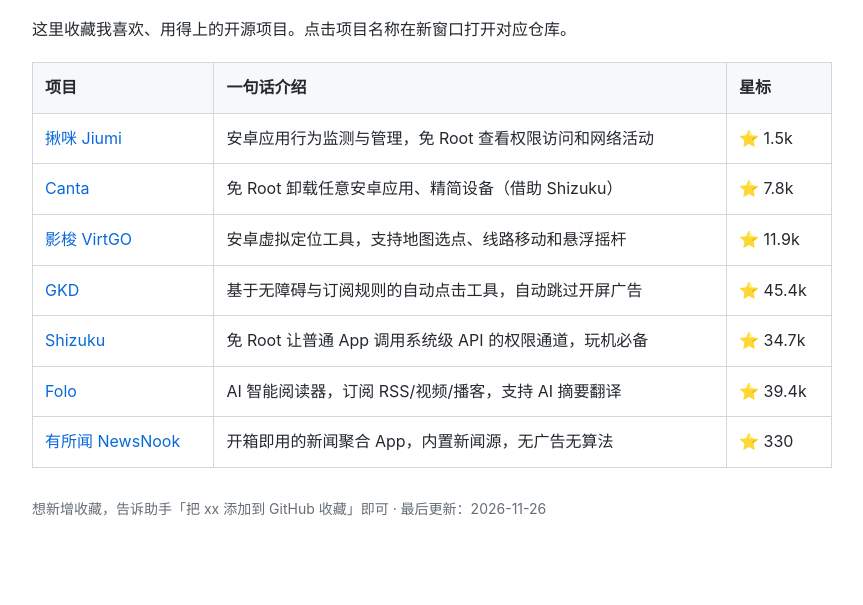
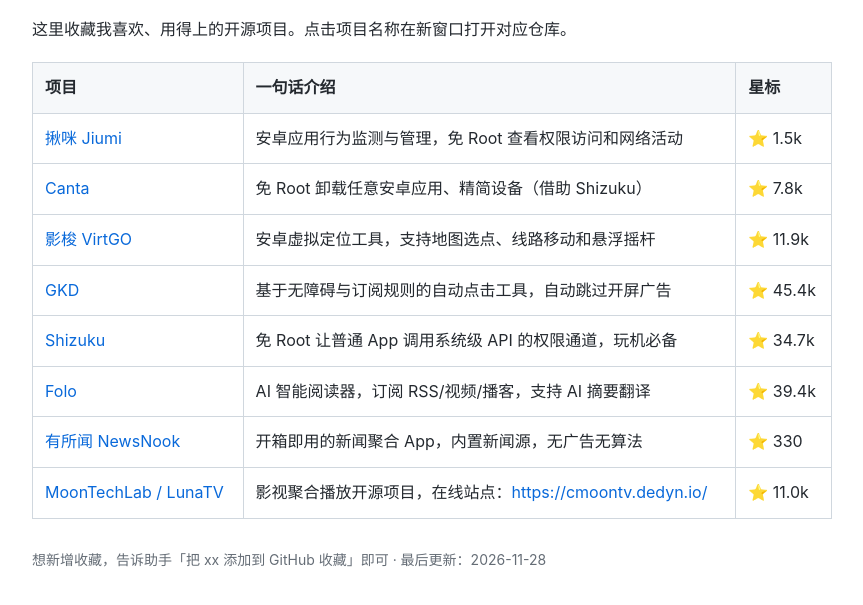
Before and after one commit to dboy365/github-favorites, a plain HTML site: page index.html in a window 1280 px wide. Shown: the part 107-712 px from the top of the page, without its empty margins (208-1071 px from the left). Drawn offline with Linux system fonts and the light colour scheme.

Commit message:
添加 MoonTechLab/LunaTV 到收藏页

```diff
--- a/index.html
+++ b/index.html
@@ -58,8 +58,13 @@
                 <td>开箱即用的新闻聚合 App，内置新闻源，无广告无算法</td>
                 <td>⭐ 330</td>
             </tr>
+            <tr>
+                <td><a href="https://github.com/MoonTechLab/LunaTV" target="_blank" rel="noopener noreferrer">MoonTechLab / LunaTV</a></td>
+                <td>影视聚合播放开源项目，在线站点：<a href="https://cmoontv.dedyn.io/" target="_blank" rel="noopener noreferrer">https://cmoontv.dedyn.io/</a></td>
+                <td>⭐ 11.0k</td>
+            </tr>
         </tbody>
     </table>
-    <p class="hint">想新增收藏，告诉助手「把 xx 添加到 GitHub 收藏」即可 · 最后更新：2026-11-26</p>
+    <p class="hint">想新增收藏，告诉助手「把 xx 添加到 GitHub 收藏」即可 · 最后更新：2026-11-28</p>
 </body>
 </html>
```
